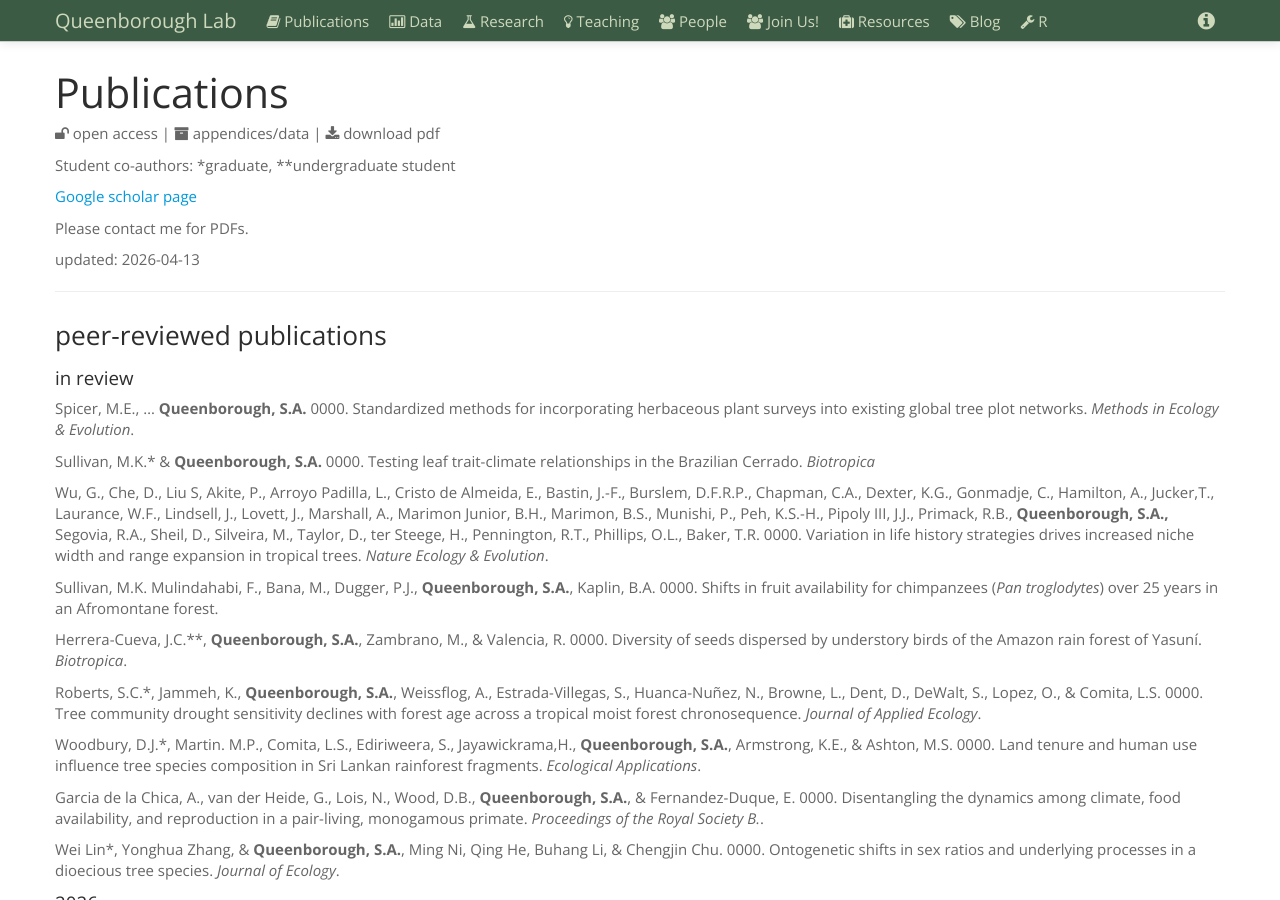
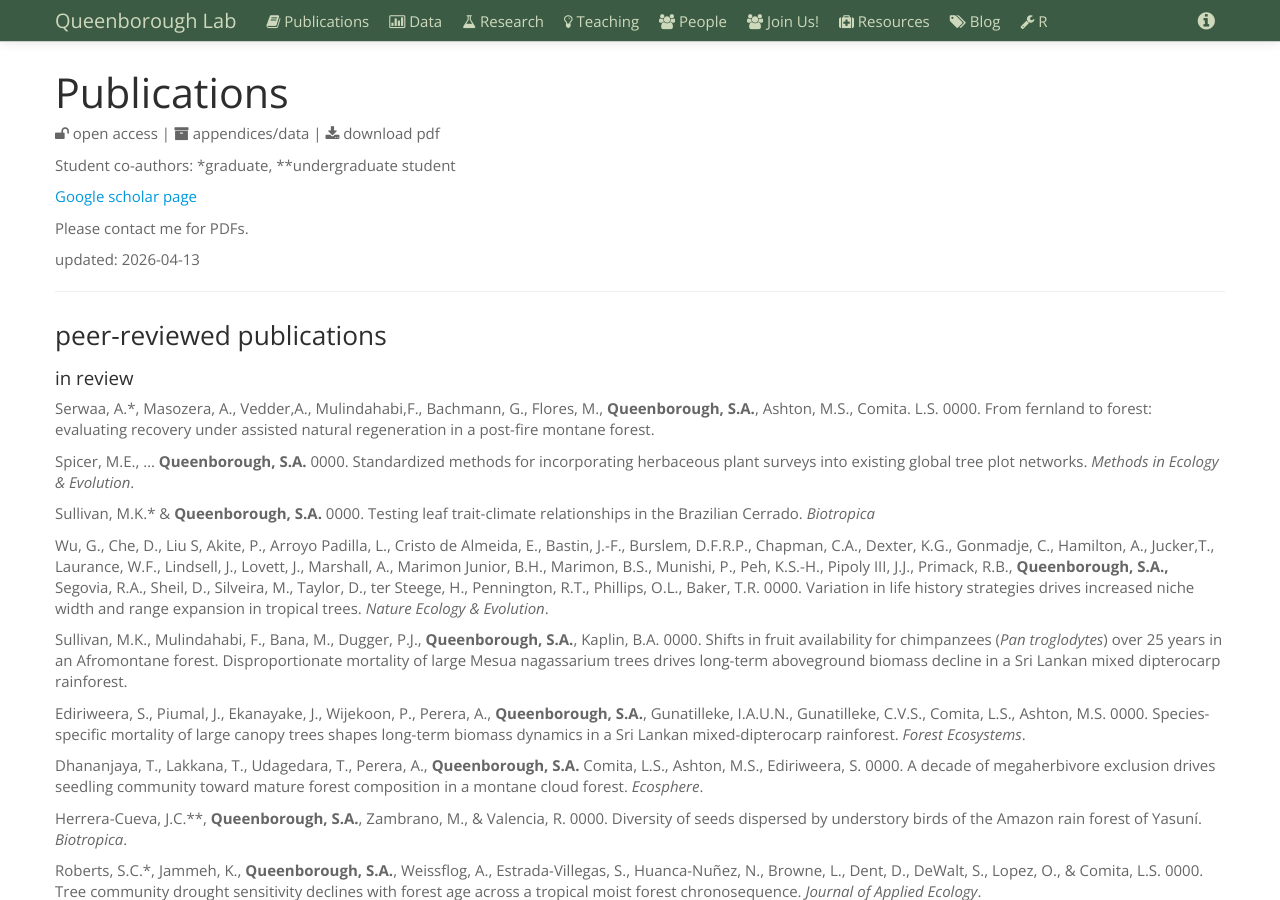
Before and after one commit to saq/saq.github.io, a Jekyll site: the page built from publications.md, in a window 1280 px wide and 900 px high. Built offline with Jekyll 4.4.1, drawn with Linux system fonts in a browser that asks for light colours.

Commit message:
Update publications.md

```diff
--- a/publications.md
+++ b/publications.md
@@ -42,13 +42,19 @@ Young, K.J.\*, Piotto, D., **Queenborough, S.A.**, & Ashton, M.S. 0000. Cacao ag
 
 #### in review
 
+Serwaa, A.\*, Masozera, A., Vedder,A., Mulindahabi,F., Bachmann, G., Flores, M., **Queenborough, S.A.**, Ashton, M.S., Comita. L.S. 0000. From fernland to forest: evaluating recovery under assisted natural regeneration in a post-fire montane forest.
+
 Spicer, M.E., ... **Queenborough, S.A.** 0000. Standardized methods for incorporating herbaceous plant surveys into existing global tree plot networks. *Methods in Ecology & Evolution*.
 
 Sullivan, M.K.\* & **Queenborough, S.A.** 0000. Testing leaf trait-climate relationships in the Brazilian Cerrado. *Biotropica*
 
 Wu, G., Che, D., Liu S, Akite, P., Arroyo Padilla, L., Cristo de Almeida, E., Bastin, J.-F., Burslem, D.F.R.P., Chapman, C.A., Dexter, K.G., Gonmadje, C., Hamilton, A., Jucker,T., Laurance, W.F., Lindsell, J., Lovett, J., Marshall, A., Marimon Junior, B.H., Marimon, B.S., Munishi, P., Peh, K.S.-H., Pipoly III, J.J., Primack, R.B., **Queenborough, S.A.,** Segovia, R.A., Sheil, D., Silveira, M., Taylor, D., ter Steege, H., Pennington, R.T., Phillips, O.L., Baker, T.R. 0000. Variation in life history strategies drives increased niche width and range expansion in tropical trees. *Nature Ecology & Evolution*.
 
-Sullivan, M.K. Mulindahabi, F., Bana, M., Dugger, P.J., **Queenborough, S.A.**, Kaplin, B.A. 0000. Shifts in fruit availability for chimpanzees (*Pan troglodytes*) over 25 years in an Afromontane forest.
+Sullivan, M.K., Mulindahabi, F., Bana, M., Dugger, P.J., **Queenborough, S.A.**, Kaplin, B.A. 0000. Shifts in fruit availability for chimpanzees (*Pan troglodytes*) over 25 years in an Afromontane forest. Disproportionate mortality of large Mesua nagassarium trees drives long-term aboveground biomass decline in a Sri Lankan mixed dipterocarp rainforest.
+
+Ediriweera, S., Piumal, J., Ekanayake, J., Wijekoon, P., Perera, A., **Queenborough, S.A.**, Gunatilleke, I.A.U.N., Gunatilleke, C.V.S., Comita, L.S., Ashton, M.S. 0000. Species-specific mortality of large canopy trees shapes long-term biomass dynamics in a Sri Lankan mixed-dipterocarp rainforest. *Forest Ecosystems*.
+
+Dhananjaya, T., Lakkana, T., Udagedara, T., Perera, A., **Queenborough, S.A.** Comita, L.S., Ashton, M.S., Ediriweera, S. 0000. A decade of megaherbivore exclusion drives seedling community toward mature forest composition in a montane cloud forest. *Ecosphere*.
 
 Herrera-Cueva, J.C.\*\*, **Queenborough, S.A.**, Zambrano, M., & Valencia, R. 0000. Diversity of seeds dispersed by understory birds of the Amazon rain forest of Yasuní. *Biotropica*.
 
```
